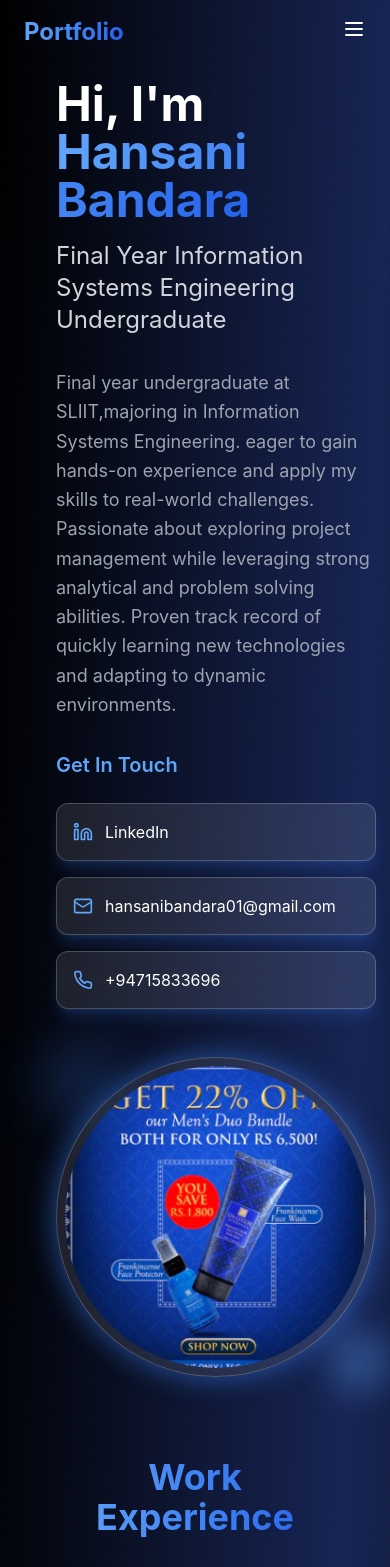
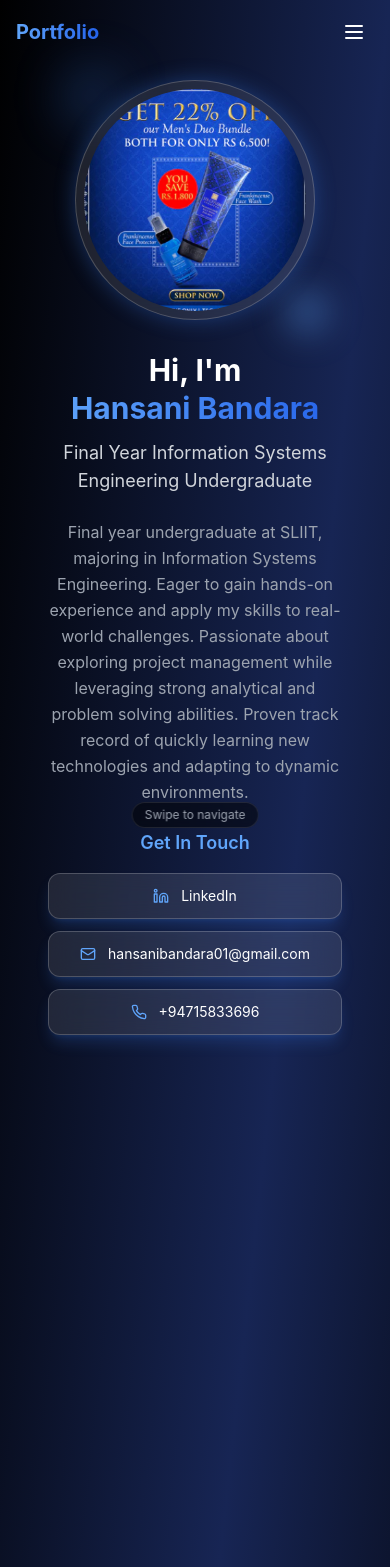
Before and after one commit to Hansani001/hansanibandara, a React (Vite) app: page / in a window 390 px wide. Shown: the top 1567 px of the page. Built offline with nearby package versions, Linux system fonts and the light colour scheme.

Commit message:
Mobile responsiveness and swipe functionality
Implement mobile-first design and horizontal swipe gestures for all pages.

```diff
--- a/package.json
+++ b/package.json
@@ -44,7 +44,7 @@
     "clsx": "^2.1.1",
     "cmdk": "^1.0.0",
     "date-fns": "^3.6.0",
-    "embla-carousel-react": "^8.3.0",
+    "embla-carousel-react": "^8.6.0",
     "input-otp": "^1.2.4",
     "lucide-react": "^0.462.0",
     "next-themes": "^0.3.0",
--- a/src/components/HomePage.tsx
+++ b/src/components/HomePage.tsx
@@ -5,63 +5,13 @@ import testDp from "./test-dp.png";
 
 const HomePage = () => {
   return (
-    <section id="home" className="min-h-screen flex items-center justify-center px-6 pt-20">
+    <section id="home" className="min-h-screen flex items-center justify-center px-4 sm:px-6 pt-20 pb-8">
       <div className="container mx-auto max-w-6xl">
-        <div className="grid lg:grid-cols-2 gap-12 items-center">
-          {/* Left Column - Text Content */}
-          <div className="space-y-8">
-            <div className="space-y-4">
-              <h1 className="text-5xl md:text-7xl font-bold">
-                Hi, I'm{' '}
-                <span className="gradient-text"> Hansani Bandara </span>
-              </h1>
-              <h2 className="text-2xl md:text-3xl text-gray-300">
-                Final Year Information Systems Engineering Undergraduate
-              </h2>
-            </div>
-
-            <p className="text-lg text-gray-400 leading-relaxed max-w-2xl">
-              Final year undergraduate at SLIIT,majoring in Information Systems Engineering. eager to gain hands-on experience and apply my skills to real-world challenges.
-              Passionate about exploring project management while leveraging strong analytical and problem solving abilities. Proven track record of quickly learning new technologies and adapting to dynamic environments.
-            </p>
-
-            {/* Contact Details */}
-            <div className="space-y-6">
-              <h3 className="text-xl font-semibold text-blue-400">Get In Touch</h3>
-              <div className="flex flex-col sm:flex-row gap-4">
-                <a
-                  href="https://www.linkedin.com/in/hansanibandara/"
-                  target="_blank"
-                  rel="noopener noreferrer"
-                  className="flex items-center gap-3 glass-card p-4 hover:bg-blue-600/20 transition-all duration-300 hover:scale-105 glow-effect"
-                >
-                  <Linkedin className="w-5 h-5 text-blue-400" />
-                  <span>LinkedIn</span>
-                </a>
-
-                <a
-                  href="mailto:hansanibandara01@gmail.com"
-                  className="flex items-center gap-3 glass-card p-4 hover:bg-blue-600/20 transition-all duration-300 hover:scale-105 glow-effect"
-                >
-                  <Mail className="w-5 h-5 text-blue-400" />
-                  <span> hansanibandara01@gmail.com </span>
-                </a>
-
-                <a
-                  href="tel:+1234567890"
-                  className="flex items-center gap-3 glass-card p-4 hover:bg-blue-600/20 transition-all duration-300 hover:scale-105 glow-effect"
-                >
-                  <Phone className="w-5 h-5 text-blue-400" />
-                  <span> +94715833696 </span>
-                </a>
-              </div>
-            </div>
-          </div>
-
-          {/* Right Column - Profile Image */}
-          <div className="flex justify-center lg:justify-end">
+        <div className="grid lg:grid-cols-2 gap-8 lg:gap-12 items-center">
+          {/* Profile Image - Mobile First */}
+          <div className="flex justify-center lg:justify-end order-1 lg:order-2">
             <div className="relative">
-              <div className="w-80 h-80 rounded-full overflow-hidden glass-card p-2 floating-animation pulse-glow">
+              <div className="w-60 sm:w-72 lg:w-80 h-60 sm:h-72 lg:h-80 rounded-full overflow-hidden glass-card p-2 floating-animation pulse-glow">
                 <img
                   src={testDp}
                   alt="Profile"
@@ -70,8 +20,58 @@ const HomePage = () => {
               </div>
 
               {/* Decorative Elements */}
-              <div className="absolute -top-4 -left-4 w-20 h-20 bg-blue-500/20 rounded-full blur-xl"></div>
-              <div className="absolute -bottom-4 -right-4 w-16 h-16 bg-blue-400/30 rounded-full blur-lg"></div>
+              <div className="absolute -top-4 -left-4 w-16 sm:w-20 h-16 sm:h-20 bg-blue-500/20 rounded-full blur-xl"></div>
+              <div className="absolute -bottom-4 -right-4 w-12 sm:w-16 h-12 sm:h-16 bg-blue-400/30 rounded-full blur-lg"></div>
+            </div>
+          </div>
+
+          {/* Text Content */}
+          <div className="space-y-6 sm:space-y-8 order-2 lg:order-1 text-center lg:text-left">
+            <div className="space-y-3 sm:space-y-4">
+              <h1 className="text-3xl sm:text-4xl md:text-5xl lg:text-7xl font-bold leading-tight">
+                Hi, I'm{' '}
+                <span className="gradient-text block sm:inline"> Hansani Bandara </span>
+              </h1>
+              <h2 className="text-lg sm:text-xl md:text-2xl lg:text-3xl text-gray-300">
+                Final Year Information Systems Engineering Undergraduate
+              </h2>
+            </div>
+
+            <p className="text-base sm:text-lg text-gray-400 leading-relaxed max-w-2xl mx-auto lg:mx-0">
+              Final year undergraduate at SLIIT, majoring in Information Systems Engineering. Eager to gain hands-on experience and apply my skills to real-world challenges.
+              Passionate about exploring project management while leveraging strong analytical and problem solving abilities. Proven track record of quickly learning new technologies and adapting to dynamic environments.
+            </p>
+
+            {/* Contact Details */}
+            <div className="space-y-4 sm:space-y-6">
+              <h3 className="text-lg sm:text-xl font-semibold text-blue-400">Get In Touch</h3>
+              <div className="flex flex-col sm:flex-row gap-3 sm:gap-4">
+                <a
+                  href="https://www.linkedin.com/in/hansanibandara/"
+                  target="_blank"
+                  rel="noopener noreferrer"
+                  className="flex items-center justify-center sm:justify-start gap-3 glass-card p-3 sm:p-4 hover:bg-blue-600/20 transition-all duration-300 hover:scale-105 glow-effect text-sm sm:text-base"
+                >
+                  <Linkedin className="w-4 sm:w-5 h-4 sm:h-5 text-blue-400 flex-shrink-0" />
+                  <span>LinkedIn</span>
+                </a>
+
+                <a
+                  href="mailto:hansanibandara01@gmail.com"
+                  className="flex items-center justify-center sm:justify-start gap-3 glass-card p-3 sm:p-4 hover:bg-blue-600/20 transition-all duration-300 hover:scale-105 glow-effect text-sm sm:text-base"
+                >
+                  <Mail className="w-4 sm:w-5 h-4 sm:h-5 text-blue-400 flex-shrink-0" />
+                  <span className="truncate"> hansanibandara01@gmail.com </span>
+                </a>
+
+                <a
+                  href="tel:+94715833696"
+                  className="flex items-center justify-center sm:justify-start gap-3 glass-card p-3 sm:p-4 hover:bg-blue-600/20 transition-all duration-300 hover:scale-105 glow-effect text-sm sm:text-base"
+                >
+                  <Phone className="w-4 sm:w-5 h-4 sm:h-5 text-blue-400 flex-shrink-0" />
+                  <span> +94715833696 </span>
+                </a>
+              </div>
             </div>
           </div>
         </div>
--- a/src/components/Navigation.tsx
+++ b/src/components/Navigation.tsx
@@ -4,6 +4,7 @@ import React, { useState, useEffect } from 'react';
 const Navigation = () => {
   const [activeSection, setActiveSection] = useState('home');
   const [isScrolled, setIsScrolled] = useState(false);
+  const [isMobileMenuOpen, setIsMobileMenuOpen] = useState(false);
 
   const navItems = [
     { id: 'home', label: 'Home' },
@@ -28,6 +29,7 @@ const Navigation = () => {
     if (element) {
       element.scrollIntoView({ behavior: 'smooth' });
       setActiveSection(sectionId);
+      setIsMobileMenuOpen(false);
     }
   };
 
@@ -35,13 +37,14 @@ const Navigation = () => {
     <nav className={`fixed top-0 left-0 right-0 z-50 transition-all duration-300 ${
       isScrolled ? 'glass-card backdrop-blur-lg' : 'bg-transparent'
     }`}>
-      <div className="container mx-auto px-6 py-4">
+      <div className="container mx-auto px-4 sm:px-6 py-3 sm:py-4">
         <div className="flex justify-between items-center">
-          <div className="text-2xl font-bold gradient-text">
+          <div className="text-xl sm:text-2xl font-bold gradient-text">
             Portfolio
           </div>
 
-          <div className="hidden md:flex space-x-8">
+          {/* Desktop Navigation */}
+          <div className="hidden md:flex space-x-6 lg:space-x-8">
             {navItems.map((item) => (
               <button
                 key={item.id}
@@ -55,14 +58,46 @@ const Navigation = () => {
             ))}
           </div>
 
+          {/* Mobile Menu Button */}
           <div className="md:hidden">
-            <button className="text-white hover:text-blue-400 transition-colors">
+            <button
+              className="text-white hover:text-blue-400 transition-colors p-2"
+              onClick={() => setIsMobileMenuOpen(!isMobileMenuOpen)}
+            >
               <svg className="w-6 h-6" fill="none" stroke="currentColor" viewBox="0 0 24 24">
-                <path strokeLinecap="round" strokeLinejoin="round" strokeWidth={2} d="M4 6h16M4 12h16M4 18h16" />
+                {isMobileMenuOpen ? (
+                  <path strokeLinecap="round" strokeLinejoin="round" strokeWidth={2} d="M6 18L18 6M6 6l12 12" />
+                ) : (
+                  <path strokeLinecap="round" strokeLinejoin="round" strokeWidth={2} d="M4 6h16M4 12h16M4 18h16" />
+                )}
               </svg>
             </button>
           </div>
         </div>
+
+        {/* Mobile Menu */}
+        {isMobileMenuOpen && (
+          <div className="md:hidden mt-4 pb-4 border-t border-white/10">
+            <div className="flex flex-col space-y-3 pt-4">
+              {navItems.map((item) => (
+                <button
+                  key={item.id}
+                  onClick={() => scrollToSection(item.id)}
+                  className={`nav-link text-left ${
+                    activeSection === item.id ? 'text-blue-400' : ''
+                  }`}
+                >
+                  {item.label}
+                </button>
+              ))}
+            </div>
+          </div>
+        )}
+      </div>
+
+      {/* Mobile Swipe Indicator */}
+      <div className="md:hidden mobile-swipe-indicator">
+        Swipe to navigate
       </div>
     </nav>
   );
--- a/src/index.css
+++ b/src/index.css
@@ -37,10 +37,12 @@
     @apply bg-gradient-to-br from-black via-blue-950 to-black text-white;
     font-family: 'Inter', sans-serif;
     min-height: 100vh;
+    overflow-x: hidden;
   }
 
   html {
     scroll-behavior: smooth;
+    overflow-x: hidden;
   }
 }
 
@@ -55,19 +57,20 @@
 
   .tech-button {
     @apply bg-gradient-to-r from-blue-600 to-blue-800 hover:from-blue-500 hover:to-blue-700
-           text-white px-6 py-3 rounded-lg font-semibold transition-all duration-300
-           hover:scale-105 hover:shadow-lg hover:shadow-blue-500/25;
+           text-white px-4 sm:px-6 py-2 sm:py-3 rounded-lg font-semibold transition-all duration-300
+           hover:scale-105 hover:shadow-lg hover:shadow-blue-500/25 text-sm sm:text-base;
   }
 
   .nav-link {
     @apply text-gray-300 hover:text-blue-400 transition-colors duration-300
            relative after:content-[''] after:absolute after:w-0 after:h-0.5
            after:bg-blue-400 after:left-0 after:-bottom-1
-           hover:after:w-full after:transition-all after:duration-300;
+           hover:after:w-full after:transition-all after:duration-300
+           text-sm sm:text-base;
   }
 
   .section-title {
-    @apply text-4xl font-bold mb-8 gradient-text text-center;
+    @apply text-2xl sm:text-3xl md:text-4xl font-bold mb-6 sm:mb-8 gradient-text text-center;
   }
 
   .floating-animation {
@@ -76,6 +79,15 @@
 
   .glow-effect {
     @apply shadow-lg shadow-blue-500/20 hover:shadow-blue-500/40 transition-shadow duration-300;
+  }
+
+  /* Mobile-specific styles */
+  @media (max-width: 768px) {
+    .mobile-swipe-indicator {
+      @apply fixed bottom-4 left-1/2 transform -translate-x-1/2
+             text-xs text-gray-400 bg-black/50 px-3 py-1 rounded-full
+             backdrop-blur-sm border border-white/10;
+    }
   }
 }
 
@@ -92,3 +104,11 @@
 .pulse-glow {
   animation: pulse-glow 2s ease-in-out infinite;
 }
+
+/* Ensure mobile viewport handling */
+@media (max-width: 767px) {
+  .min-h-screen {
+    min-height: 100vh;
+    min-height: 100dvh;
+  }
+}
--- a/src/pages/Index.tsx
+++ b/src/pages/Index.tsx
@@ -7,11 +7,19 @@ import SkillsPage from '../components/SkillsPage';
 import ProjectsPage from '../components/ProjectsPage';
 import EducationPage from '../components/EducationPage';
 import ReferencesPage from '../components/ReferencesPage';
+import {
+  Carousel,
+  CarouselContent,
+  CarouselItem,
+} from "../components/ui/carousel";
 
 const Index = () => {
   return (
     <div className="min-h-screen">
       <Navigation />
+
+      {/* Desktop View - Vertical scrolling */}
+      <div className="hidden md:block">
         <HomePage />
         <ExperiencePage />
         <SkillsPage />
@@ -19,6 +27,33 @@ const Index = () => {
         <EducationPage />
         <ReferencesPage />
       </div>
+
+      {/* Mobile View - Horizontal swiping */}
+      <div className="md:hidden">
+        <Carousel className="w-full" opts={{ align: "start", loop: true }}>
+          <CarouselContent className="-ml-0">
+            <CarouselItem className="pl-0 basis-full">
+              <HomePage />
+            </CarouselItem>
+            <CarouselItem className="pl-0 basis-full">
+              <ExperiencePage />
+            </CarouselItem>
+            <CarouselItem className="pl-0 basis-full">
+              <SkillsPage />
+            </CarouselItem>
+            <CarouselItem className="pl-0 basis-full">
+              <ProjectsPage />
+            </CarouselItem>
+            <CarouselItem className="pl-0 basis-full">
+              <EducationPage />
+            </CarouselItem>
+            <CarouselItem className="pl-0 basis-full">
+              <ReferencesPage />
+            </CarouselItem>
+          </CarouselContent>
+        </Carousel>
+      </div>
+    </div>
   );
 };
 
```
Also changed, not shown: src/components/SkillsPage.tsx (+8 -8 lines), 1 other file (tests, documents, lock files or other folders). Lines whose indentation alone changed are shown as unchanged.
